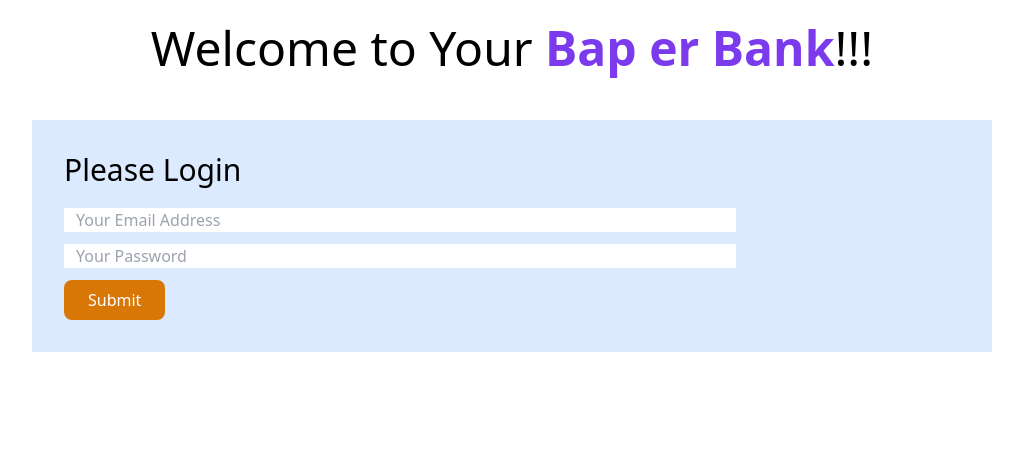
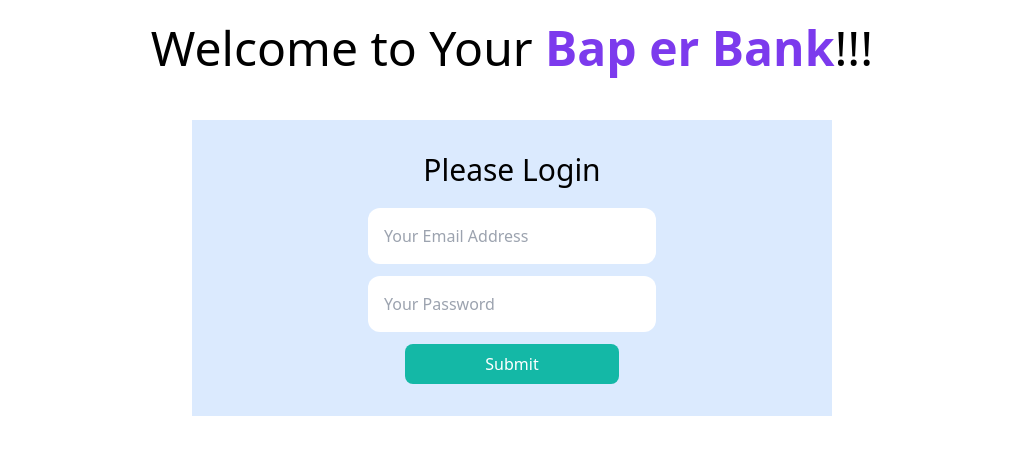
Before and after one commit to Mezan2002/bapErBank_with_js, a plain HTML site: page index.html in a window 1280 px wide. Shown: the whole page, without its empty margins (128-1151 px from the left). Drawn offline with nearby package versions, Linux system fonts and the light colour scheme.

Commit message:
Style more on the pages

```diff
--- a/index.html
+++ b/index.html
@@ -15,18 +15,18 @@
       </h1>
     </header>
     <main>
-      <section class="bg-blue-100 w-9/12 mx-auto mt-12 p-8">
-        <h3 class="text-3xl mb-5 font-medium">Please Login</h3>
-        <div>
+      <section class="bg-blue-100 w-1/2 mx-auto mt-12 p-8">
+        <h3 class="text-3xl mb-5 font-medium text-center">Please Login</h3>
+        <div class="text-center">
           <input
-            class="w-9/12 block mb-3 px-3"
+            class="w-1/2 block mb-3 px-4 py-4 rounded-xl mx-auto"
             type="email"
             name=""
             id="user_email"
             placeholder="Your Email Address"
           />
           <input
-            class="w-9/12 block mb-3 px-3"
+            class="w-1/2 block mb-3 px-4 py-4 rounded-xl mx-auto"
             type="password"
             name=""
             id="user_password"
@@ -34,7 +34,7 @@
           />
           <button
             id="submit_btn"
-            class="bg-amber-600 hover:bg-sky-600 px-6 py-2 font-medium text-white rounded-lg"
+            class="bg-teal-500 hover:bg-sky-600 px-20 py-2 font-medium text-white rounded-lg"
           >
             Submit
           </button>
--- a/js/login.js
+++ b/js/login.js
@@ -15,7 +15,7 @@ document.getElementById("submit_btn").addEventListener("click", function () {
   const password = password_field.value;
   // Danger : this is not the right way to verify an user info but as a begginer we do this
   // step 4 : verify email and password
-  if (email === "mezanurr009@gmail.com" && password === "RaHMaN$2002$") {
+  if (email === "baper@bank.com" && password === "bapKaBeta") {
     window.location.href = "bank.html";
   } else {
     alert("Sorry Sir!!! You put a wrong email or password.");
```
Also changed, not shown: bank.html (+2 -2 lines).
